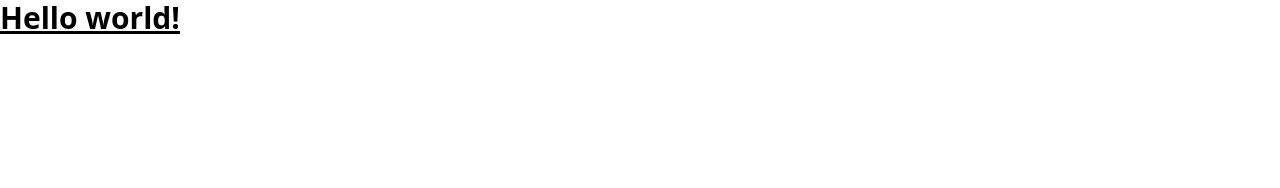
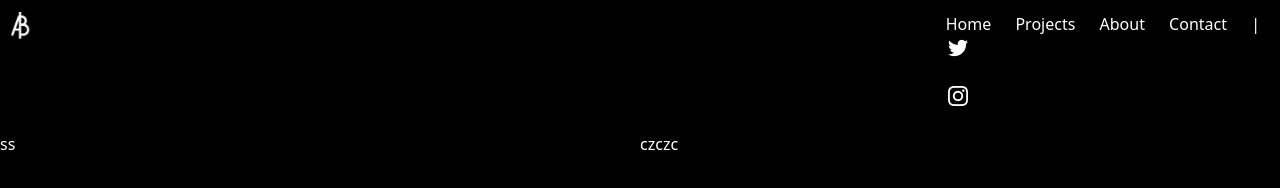
Before and after one commit to ariful5501/Portfolio, a website: page src/index.html in a window 1280 px wide. Drawn offline with nearby package versions, Linux system fonts and the light colour scheme.

Commit message:
first add

```diff
--- a/src/index.html
+++ b/src/index.html
@@ -4,10 +4,44 @@
   <meta charset="UTF-8">
   <meta name="viewport" content="width=device-width, initial-scale=1.0">
   <link href="./output.css" rel="stylesheet">
+  <title>portfolio</title>
+  <script src="https://cdn.tailwindcss.com"></script>
+  <link rel="icon" href="./img/focusconsultingmedia_logo.jpg" type="image/css">
+  <link rel="stylesheet" href="https://fonts.googleapis.com/css2?family=Material+Symbols+Outlined:opsz,wght,FILL,GRAD@20..48,100..700,0..1,-50..200" />
+  <link rel="stylesheet" href="https://cdnjs.cloudflare.com/ajax/libs/font-awesome/6.5.1/css/all.min.css" integrity="sha512-DTOQO9RWCH3ppGqcWaEA1BIZOC6xxalwEsw9c2QQeAIftl+Vegovlnee1c9QX4TctnWMn13TZye+giMm8e2LwA==" crossorigin="anonymous" referrerpolicy="no-referrer" />
 </head>
-<body>
-  <h1 class="text-3xl font-bold underline">
-    Hello world!
-  </h1>
+<body class="bg-black">
+  <section id="navigation">
+    <header class="">
+      <div class="container mx-auto flex flex-wrap pt-3 flex-col md:flex-row justify-between">
+        <div class="">
+          <a class="flex md:mb-0">
+            <img src="./accets/ab_logo-removebg-preview 1.png" alt="logo" class="w-10 ">
+          </a>
+        </div>
+        <div class="text-white">
+          <a href="#" target="_blank" class="mr-5 hover:underline">Home</a>
+          <a href="#" target="_blank" class="mr-5 hover:underline">
+            Projects
+          </a>
+          <a href="#" target="_blank" class="mr-5 hover:underline">About</a>
+          <a href="#" target="_blank" class="mr-5 hover:underline">Contact</a>
+          <a href="#" target="_blank" class="mr-5 hover:underline">|</a>
+          <a href="#" target="_blank" class="mr-5">
+            <img src="./accets/twitter.png" alt="logo" class=" w-6">
+          </a>
+          <a href="#" target="_blank" class="mr-5">
+            <img src="./accets/instagram.png" alt="logo" class="flex w-6">
+          </a>
+        </div>
+      </div>
+    </header>
+  </section>
+  <section>
+    <div class="container mx-auto grid grid-cols-2 text-white">
+      <div>ss</div>
+      <div>czczc</div>
+    </div>
+  </section>
 </body>
 </html>
```
Also changed, not shown: src/accets/Black-icon-Twitter-logo-transparent-PNG-removebg-preview 1.png (added), src/accets/IMG-20220712-WA0014-removebg-preview 1.png (added), src/accets/Screenshot_2024-02-28_013518-removebg-preview 1.png (added), src/accets/ab_logo-removebg-preview 1.png (added), src/accets/instagram.png (added), src/accets/twitter.png (added), src/output.css.
